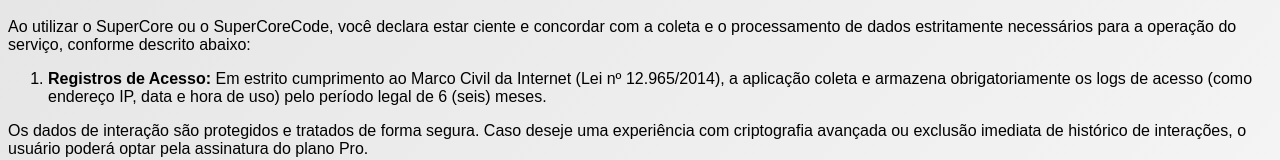
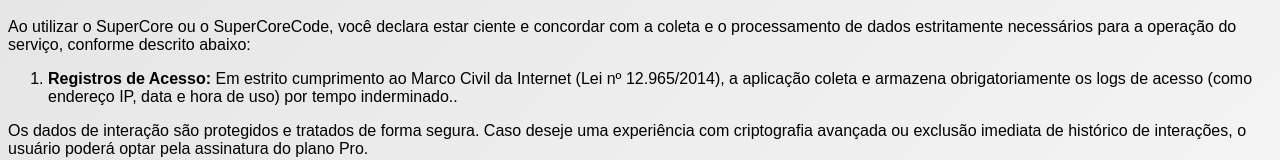
Before and after one commit to JustAcoder617/SuperCore-SuperCoreCode, a website: page client/terms/index.html in a window 1280 px wide. Shown: the part 912-1072 px from the top of the page. Drawn offline with Linux system fonts and the light colour scheme.

Commit message:
fix: corrigir tempo de armazenamento dos logs de acesso para tempo indeterminado

```diff
--- a/client/terms/index.html
+++ b/client/terms/index.html
@@ -54,7 +54,7 @@
     <h1>Seção 4: Privacidade e Registro de Dados (Logs)</h1>
     <p>Ao utilizar o SuperCore ou o SuperCoreCode, você declara estar ciente e concordar com a coleta e o processamento de dados estritamente necessários para a operação do serviço, conforme descrito abaixo:</p>
     <ol>
-    <li><strong>Registros de Acesso:</strong> Em estrito cumprimento ao Marco Civil da Internet (Lei nº 12.965/2014), a aplicação coleta e armazena obrigatoriamente os logs de acesso (como endereço IP, data e hora de uso) pelo período legal de 6 (seis) meses.</li>
+    <li><strong>Registros de Acesso:</strong> Em estrito cumprimento ao Marco Civil da Internet (Lei nº 12.965/2014), a aplicação coleta e armazena obrigatoriamente os logs de acesso (como endereço IP, data e hora de uso) por tempo inderminado..</li>
     </ol>
 <p>Os dados de interação são protegidos e tratados de forma segura. Caso deseje uma experiência com criptografia avançada ou exclusão imediata de histórico de interações, o usuário poderá optar pela assinatura do plano Pro.</p>
 </body>
```
